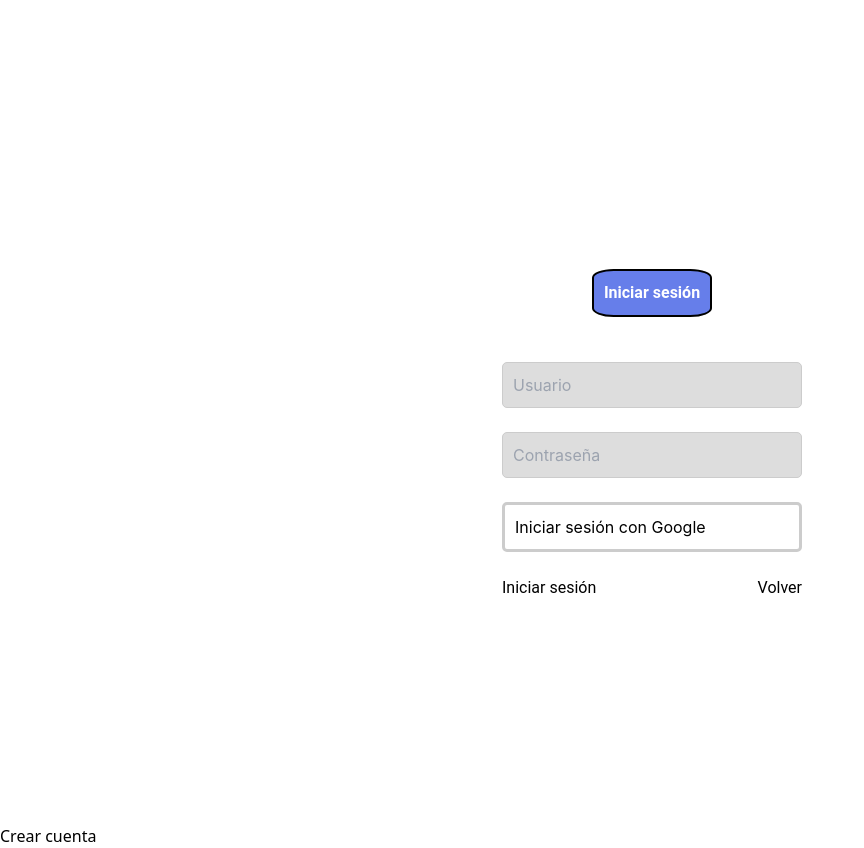
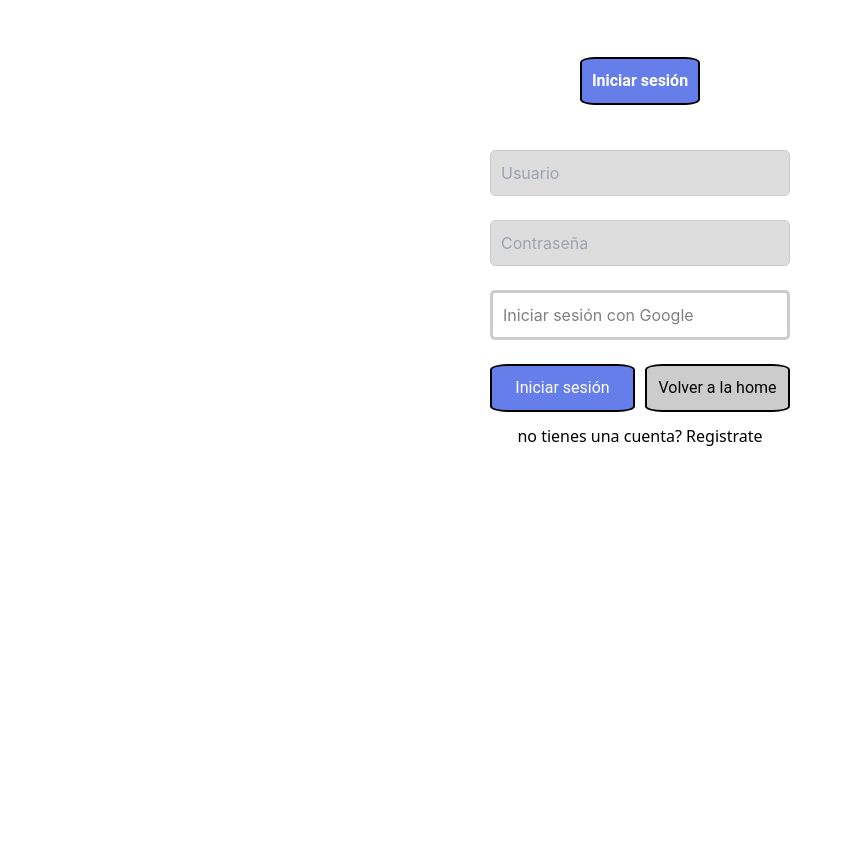
Before and after one commit to FaustoCitera/Proyecto, a Next.js app: page /authForm in a window 1280 px wide. Shown: the whole page, without its empty margins (0-864 px from the left). After the commit the page ends 800 px from the top, so only its background shows below. Built offline with nearby package versions, Linux system fonts and the light colour scheme.

Commit message:
boxshadow

```diff
--- a/components/login.jsx
+++ b/components/login.jsx
@@ -63,7 +63,7 @@ const LoginPage = () => {
           Iniciar sesión
         </button >
         <Link className= "volverbutton" href="/Principal">
-          Volver
+          Volver a la home
         </Link>
         </div>
       </form>
--- a/pages/authForm.jsx
+++ b/pages/authForm.jsx
@@ -12,11 +12,13 @@ const AuthForm = () => {
   };
 
   return (
-    <div className="card">
+    <div className="toggle">
       {isLogin ? <LoginPage /> : <SignUpPage />}
+      <div className="toggle2">
       <button onClick={toggleForm}>
-        {isLogin ? 'Crear cuenta' : 'Iniciar sesión'}
+        {isLogin ? 'no tienes una cuenta? Registrate' : 'Iniciar sesión'}
       </button>
+      </div>
     </div>
   );
 };
--- a/public/globals.css
+++ b/public/globals.css
@@ -10,8 +10,6 @@
  display: flex;
  justify-content: center;
  align-items: center;
- width: 100vw;
- height: 100vh;
 flex-direction: column;
 margin: 12px;
 }
@@ -24,11 +22,11 @@ margin: 12px;
 .h22
 {
       font-weight: bold;
-      font-family: roboto;
+      font-family: 'Roboto', sans-serif;
       color: white;
       border: 2px solid black ;
       padding: 10px;
-      border-radius: 18%;
+      border-radius: 12%;
       width:fit-content;
       background-color: #667EEA;
 
@@ -65,7 +63,7 @@ margin: 12px;
         font-size: 16px;
         box-sizing: border-box;
         background-color: white; /* Color de fondo gris */
-        color: black;
+        color: gray;
 }
 
 .inputcolor
@@ -79,12 +77,37 @@ margin: 12px;
 
 .volverbutton
 {
+      font-family: 'Roboto', sans-serif;
+      color: white;
+      border: 2px solid black ;
+      padding: 10px;
+      border-radius: 12%;
+      background-color: #ccc;
+      color: black;
+      width: 145px;
+      text-align: center;
 }
 .iniciobutton
 {
+      font-family: 'Roboto', sans-serif;
+      color: white;
+      border: 2px solid black ;
+      padding: 10px;
+      border-radius: 12%;
+      background-color: #667EEA;
+      width: 145px;
+      text-align: center;
+
 }
 .columna
 {
       display: flex;
 justify-content: space-between;
 }
+
+.toggle2
+{
+      display: flex;
+      justify-content: center;
+
+}
```
